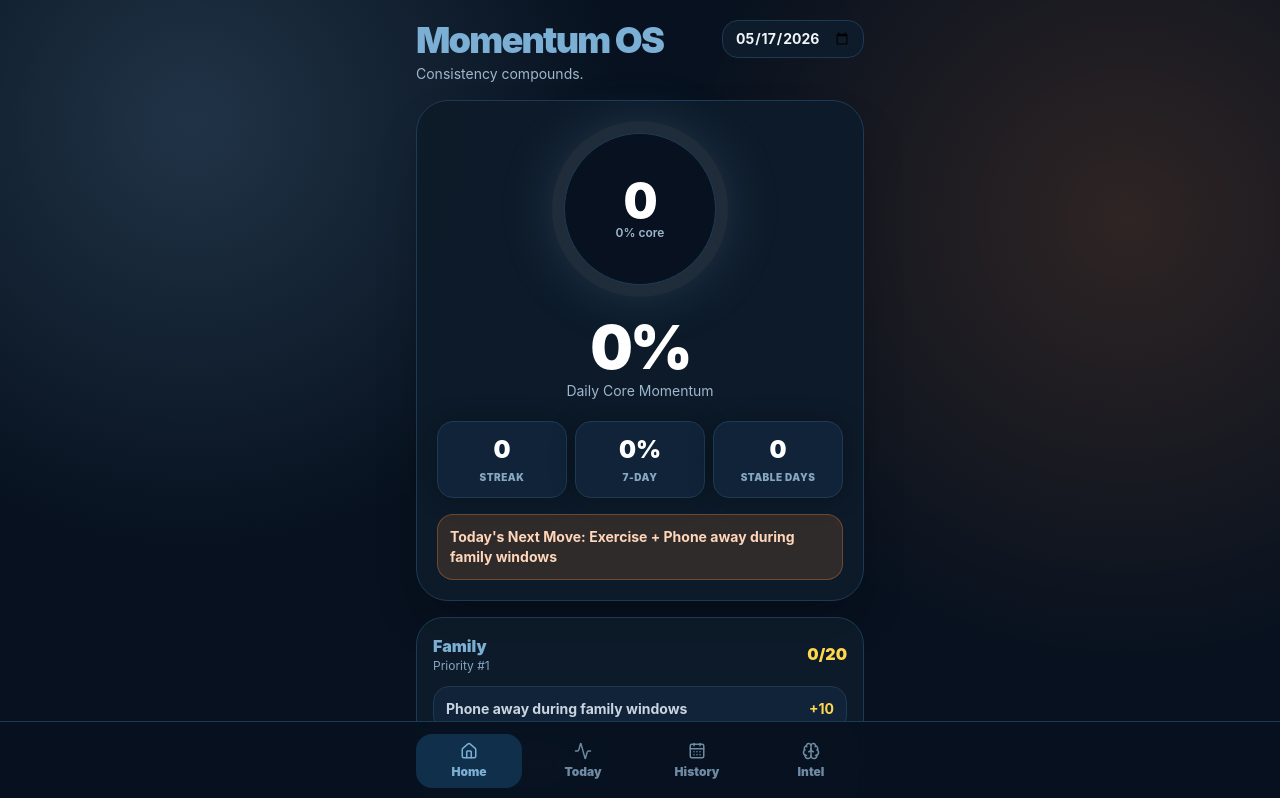
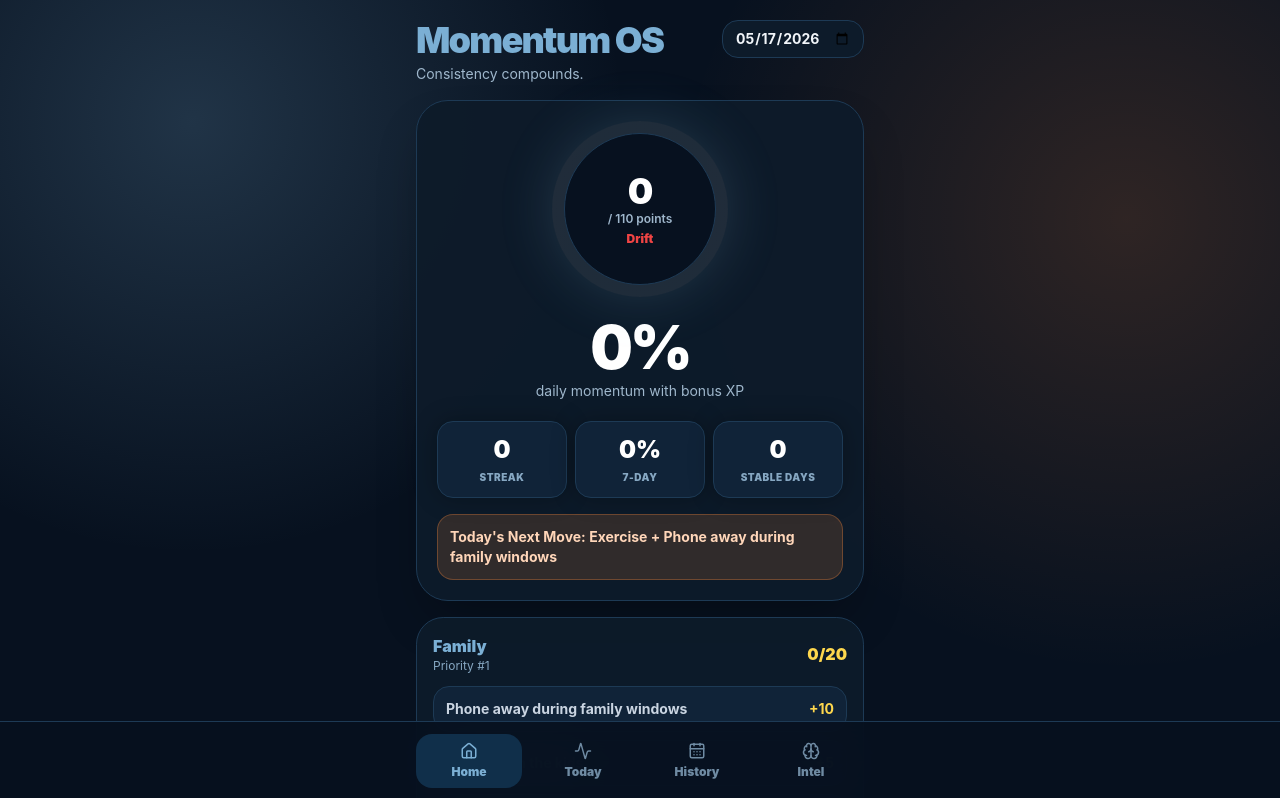
Before and after one commit to codyking0602/Habit-Tracker, a React (Vite) app: page / in a window 1280 px wide. Shown: the top 798 px of the page. Built offline with nearby package versions, Linux system fonts and the light colour scheme.

Commit message:
Update App.jsx

```diff
--- a/src/App.jsx
+++ b/src/App.jsx
@@ -1,13 +1,6 @@
 import React, { useEffect, useMemo, useState } from "react";
 import { motion, AnimatePresence } from "framer-motion";
-import {
-  Activity,
-  Brain,
-  CalendarDays,
-  Check,
-  Home,
-  Sparkles,
-} from "lucide-react";
+import { Activity, Brain, CalendarDays, Check, Home, Sparkles } from "lucide-react";
 
 const CORE_SECTIONS = ["Body", "Focus", "Family", "Recovery", "Nutrition", "Mind"];
 
@@ -27,30 +20,15 @@ const CORE_HABITS = [
 ];
 
 const BONUS_HABITS = [
-  { id: "planTomorrow", label: "Plan tomorrow", points: 10 },
-  { id: "fast24", label: "24-hour fast", points: 25 },
-  { id: "sober", label: "Sober", points: 15 },
-  { id: "noSocial", label: "No social media", points: 20 },
-  { id: "completeTask", label: "Complete lingering task", points: 10 },
+  { id: "planTomorrow", label: "Plan tomorrow", points: 5 },
+  { id: "fast24", label: "24-hour fast", points: 10 },
+  { id: "sober", label: "Sober", points: 5 },
+  { id: "noSocial", label: "No social media", points: 5 },
+  { id: "completeTask", label: "Complete lingering task", points: 5 },
 ];
 
-const MAX_CORE_POINTS = CORE_HABITS.reduce((sum, h) => sum + h.points, 0);
-const STORAGE_KEY = "momentum-os-v6";
-
-const COLORS = {
-  bg: "#07111f",
-  panel: "#0d1b2a",
-  panel2: "#102338",
-  border: "#1d3a55",
-  unc: "#7BAFD4",
-  uncSoft: "rgba(123,175,212,.16)",
-  orange: "#ff8a3d",
-  orangeSoft: "rgba(255,138,61,.14)",
-  yellow: "#ffd84d",
-  yellowSoft: "rgba(255,216,77,.12)",
-  green: "#22c55e",
-  red: "#ef4444",
-};
+const MAX_CORE_POINTS = 110;
+const STORAGE_KEY = "momentum-os-v7";
 
 function todayKey() {
   const d = new Date();
@@ -105,8 +83,16 @@ function completionFor(day) {
     core,
     bonus,
     total: core + bonus,
-    percent: Math.round((core / MAX_CORE_POINTS) * 100),
+    corePercent: Math.round((core / MAX_CORE_POINTS) * 100),
+    totalPercent: Math.round(((core + bonus) / MAX_CORE_POINTS) * 100),
   };
+}
+
+function getTier(totalPercent) {
+  if (totalPercent >= 130) return { label: "Overdrive", color: "#facc15" };
+  if (totalPercent >= 100) return { label: "Elite Day", color: "#22c55e" };
+  if (totalPercent >= 60) return { label: "Stable Day", color: "#fb923c" };
+  return { label: "Drift", color: "#ef4444" };
 }
 
 function getNextMove(day, score) {
@@ -123,22 +109,24 @@ function getNextMove(day, score) {
   return picks.map((p) => p.label).join(" + ");
 }
 
-function ProgressRing({ percent, score }) {
-  const clamped = Math.max(0, Math.min(100, percent));
-  const color =
-    clamped >= 85 ? COLORS.green : clamped >= 55 ? COLORS.yellow : COLORS.orange;
+function ProgressRing({ score }) {
+  const clamped = Math.max(0, Math.min(100, score.corePercent));
+  const tier = getTier(score.totalPercent);
 
   return (
     <div
       className="relative mx-auto grid h-44 w-44 place-items-center rounded-full shadow-[0_0_55px_rgba(123,175,212,.18)]"
       style={{
-        background: `conic-gradient(${color} ${clamped * 3.6}deg, rgba(255,255,255,.08) 0deg)`,
+        background: `conic-gradient(${tier.color} ${clamped * 3.6}deg, rgba(255,255,255,.08) 0deg)`,
       }}
     >
       <div className="absolute inset-3 rounded-full border border-[#1d3a55] bg-[#07111f]" />
       <div className="relative text-center">
-        <div className="text-5xl font-black tracking-tight text-white">{score}</div>
-        <div className="text-xs font-semibold text-[#9fb7cc]">{percent}% core</div>
+        <div className="text-4xl font-black tracking-tight text-white">{score.core}</div>
+        <div className="text-xs font-semibold text-[#9fb7cc]">/ 110 points</div>
+        <div className="mt-1 text-xs font-black" style={{ color: tier.color }}>
+          {tier.label}
+        </div>
       </div>
     </div>
   );
@@ -256,7 +244,8 @@ export default function MomentumOS() {
 
   const stats = useMemo(() => {
     const last7 = Array.from({ length: 7 }, (_, i) => shiftDate(todayKey(), i - 6));
-    const avg = last7.reduce((sum, k) => sum + completionFor(data[k]).percent, 0) / 7;
+    const avg =
+      last7.reduce((sum, k) => sum + completionFor(data[k]).totalPercent, 0) / 7;
 
     let streak = 0;
     let cursor = todayKey();
@@ -346,7 +335,7 @@ export default function MomentumOS() {
     updateDay((d) => ({ ...d, closed: true }));
   }
 
-  const bonusUnlocked = score.percent >= 100;
+  const bonusUnlocked = score.corePercent >= 100;
   const availableBonus = BONUS_HABITS.map((h) => ({ ...h, locked: !bonusUnlocked }));
   const last7 = Array.from({ length: 7 }, (_, i) => shiftDate(todayKey(), i - 6));
 
@@ -379,11 +368,13 @@ export default function MomentumOS() {
         {tab === "home" && (
           <motion.main initial={{ opacity: 0, y: 8 }} animate={{ opacity: 1, y: 0 }}>
             <section className="rounded-[2rem] border border-[#1d3a55] bg-[#0d1b2a]/95 p-5 shadow-2xl shadow-black/30">
-              <ProgressRing percent={score.percent} score={score.core} />
+              <ProgressRing score={score} />
 
               <div className="mt-5 text-center">
-                <div className="text-6xl font-black tracking-tighter text-white">{score.percent}%</div>
-                <div className="mt-1 text-sm text-[#9fb7cc]">Daily Core Momentum</div>
+                <div className="text-6xl font-black tracking-tighter text-white">
+                  {score.totalPercent}%
+                </div>
+                <div className="mt-1 text-sm text-[#9fb7cc]">daily momentum with bonus XP</div>
               </div>
 
               <div className="mt-5 grid grid-cols-3 gap-2">
@@ -435,16 +426,18 @@ export default function MomentumOS() {
 
               <div className="grid grid-cols-7 gap-2">
                 {last7.map((k) => {
-                  const p = completionFor(data[k]).percent;
+                  const p = completionFor(data[k]).totalPercent;
 
                   return (
                     <div
                       key={k}
                       className={`h-10 rounded-xl border border-[#1d3a55] ${
-                        p >= 85
+                        p >= 130
+                          ? "bg-[#facc15]"
+                          : p >= 100
                           ? "bg-emerald-400/70"
-                          : p >= 55
-                          ? "bg-[#ffd84d]/55"
+                          : p >= 60
+                          ? "bg-[#fb923c]/75"
                           : data[k]
                           ? "bg-red-500/25"
                           : "bg-[#102338]"
@@ -548,16 +541,18 @@ export default function MomentumOS() {
                 {monthDays(date).map((k, i) => {
                   if (!k) return <div key={`blank-${i}`} />;
 
-                  const p = completionFor(data[k]).percent;
+                  const p = completionFor(data[k]).totalPercent;
 
                   return (
                     <div
                       key={k}
                       className={`grid aspect-square place-items-center rounded-xl border border-[#1d3a55] text-xs font-black ${
-                        p >= 85
+                        p >= 130
+                          ? "bg-[#facc15] text-[#07111f]"
+                          : p >= 100
                           ? "bg-emerald-400/70 text-[#07111f]"
-                          : p >= 55
-                          ? "bg-[#ffd84d]/60 text-[#07111f]"
+                          : p >= 60
+                          ? "bg-[#fb923c]/75 text-[#07111f]"
                           : data[k]
                           ? "bg-red-500/25 text-slate-200"
                           : "bg-[#102338] text-[#86a7c2]"
```
